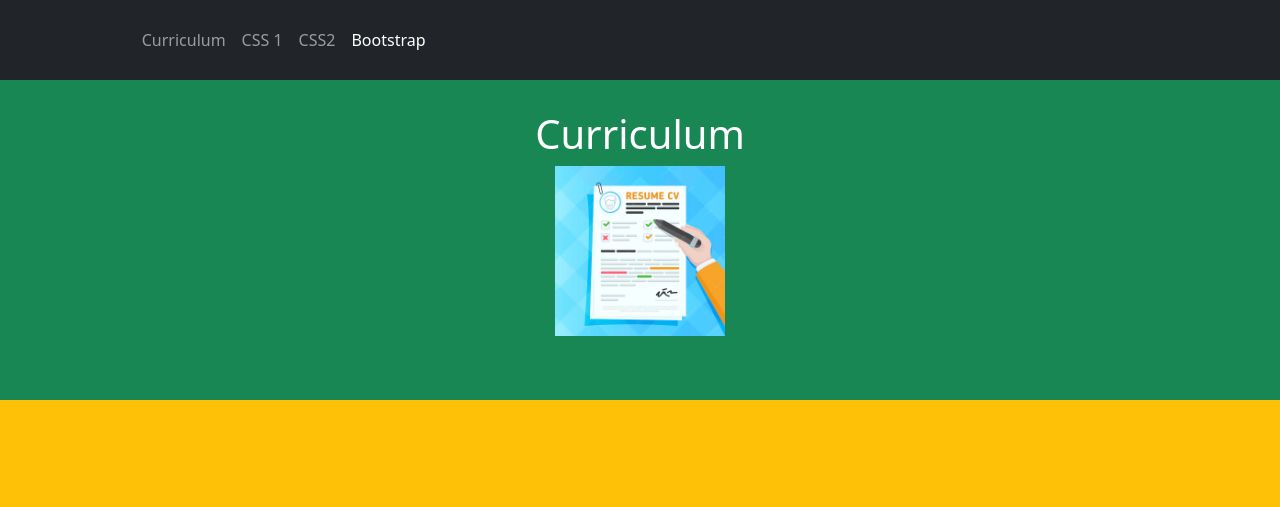
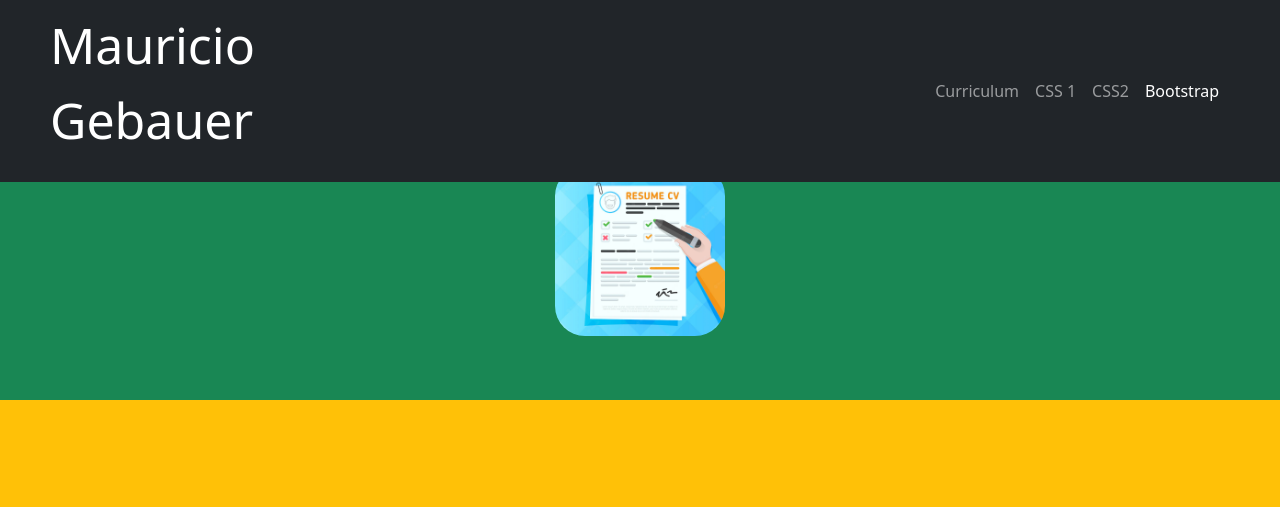
Before and after one commit to geabuer/geabuer.github.io, a plain HTML site: page index.html in a window 1280 px wide. Shown: the top 507 px of the page. Drawn offline with nearby package versions, Linux system fonts and the light colour scheme.

Commit message:
se ajusta el nombre

```diff
--- a/style.css
+++ b/style.css
@@ -7,12 +7,14 @@
 .titulo1 {
     padding-top: 110px;
     text-align: center;
+
 }
 .subtitulo1 {
     text-align: center;
 }
 .subtitulo1 img {
     height: 170px;
+    border-radius: 30px;
 }
 #section2{
     height: 400px;
@@ -45,6 +47,7 @@
 }
 .subtitulo3 img {
     height: 170px;
+    border-radius: 30px;
 }
 #section4{
     height: 400px;
@@ -62,3 +65,20 @@
 .subtitulo4 img {
     height: 170px;
 }
+h3 {
+    color: white;
+    background-color: grey;
+
+}
+.nombre{
+
+    width: 900px;
+    padding-left: 50px;
+    font-size: 50px;
+    color: white;
+
+
+  }
+.menu {
+    padding-left: 500px;
+}
```
